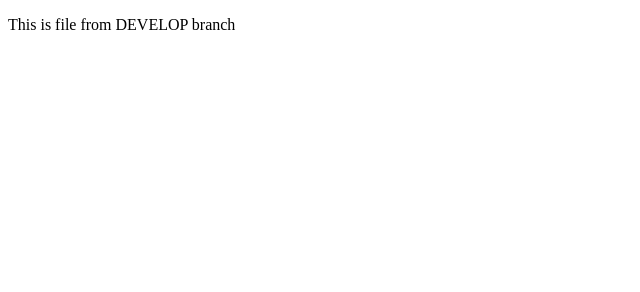
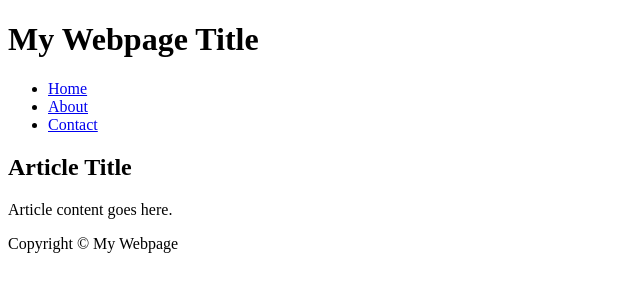
Before and after one commit to AndrukhivAndriy/for_jenkins, a plain HTML site: page index.html in a window 1280 px wide. Shown: the whole page, without its empty margins (0-640 px from the left). Drawn offline with Linux system fonts and the light colour scheme.

Commit message:
Added index.html file

```diff
--- a/index.html
+++ b/index.html
@@ -1,9 +1,31 @@
-<!doctype html>
-<html>
-  <head>
-    <title>Devops BaseCamp</title>
-  </head>
-  <body>
-    <p>This is file from DEVELOP branch</p>
-  </body>
+<!DOCTYPE html>
+<html lang="en">
+<head>
+	<meta name="viewport" content="width=device-width, initial-scale=1.0">
+	<title>My Webpage Title</title>
+</head>
+<body>
+	<header>
+		<h1>My Webpage Title</h1>
+	</header>
+
+	<nav>
+		<ul>
+			<li><a href="#">Home</a></li>
+			<li><a href="#">About</a></li>
+			<li><a href="#">Contact</a></li>
+		</ul>
+	</nav>
+
+	<main>
+		<article>
+			<h2>Article Title</h2>
+			<p>Article content goes here.</p>
+		</article>
+	</main>
+
+	<footer>
+		<p>Copyright &copy; My Webpage</p>
+	</footer>
+</body>
 </html>
```
